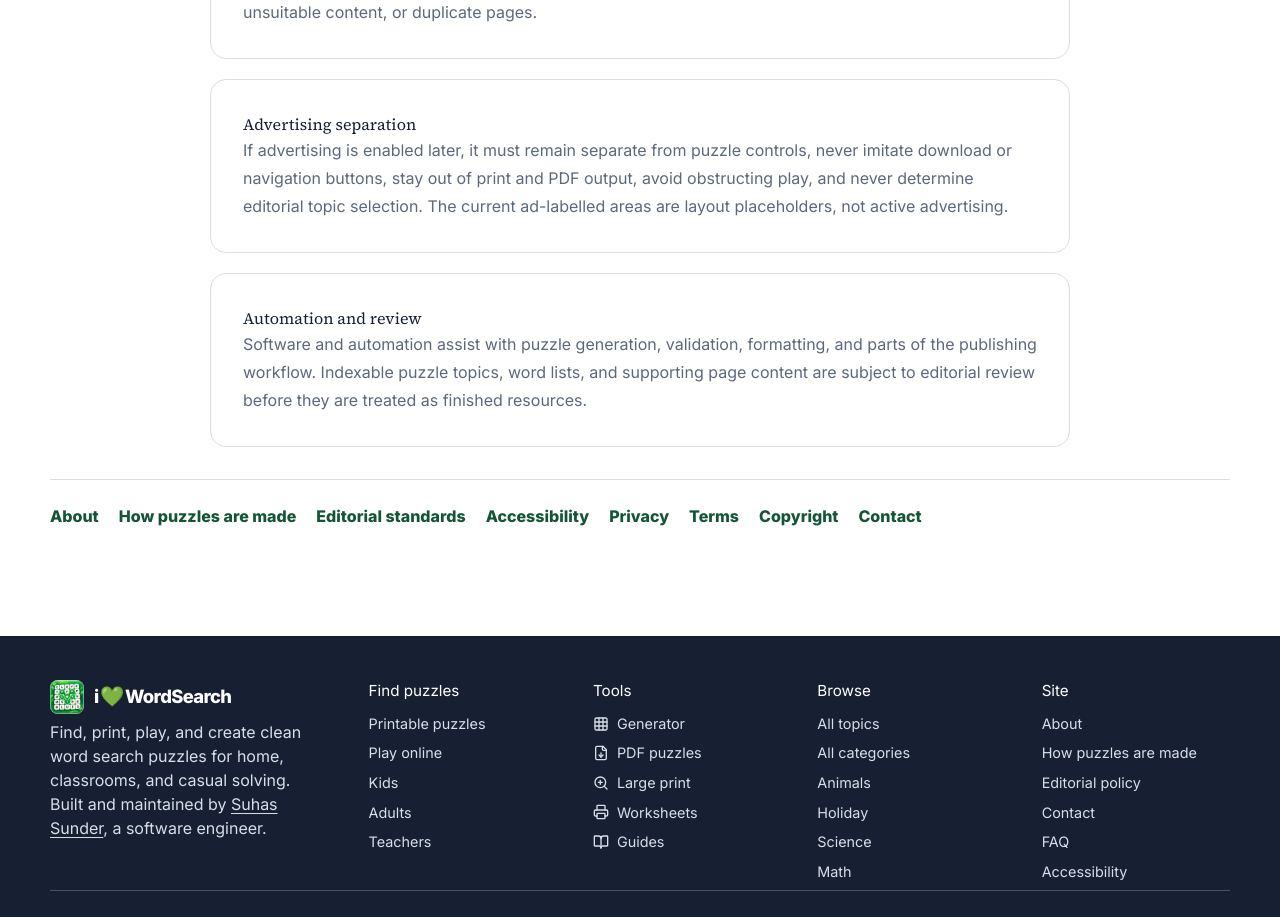
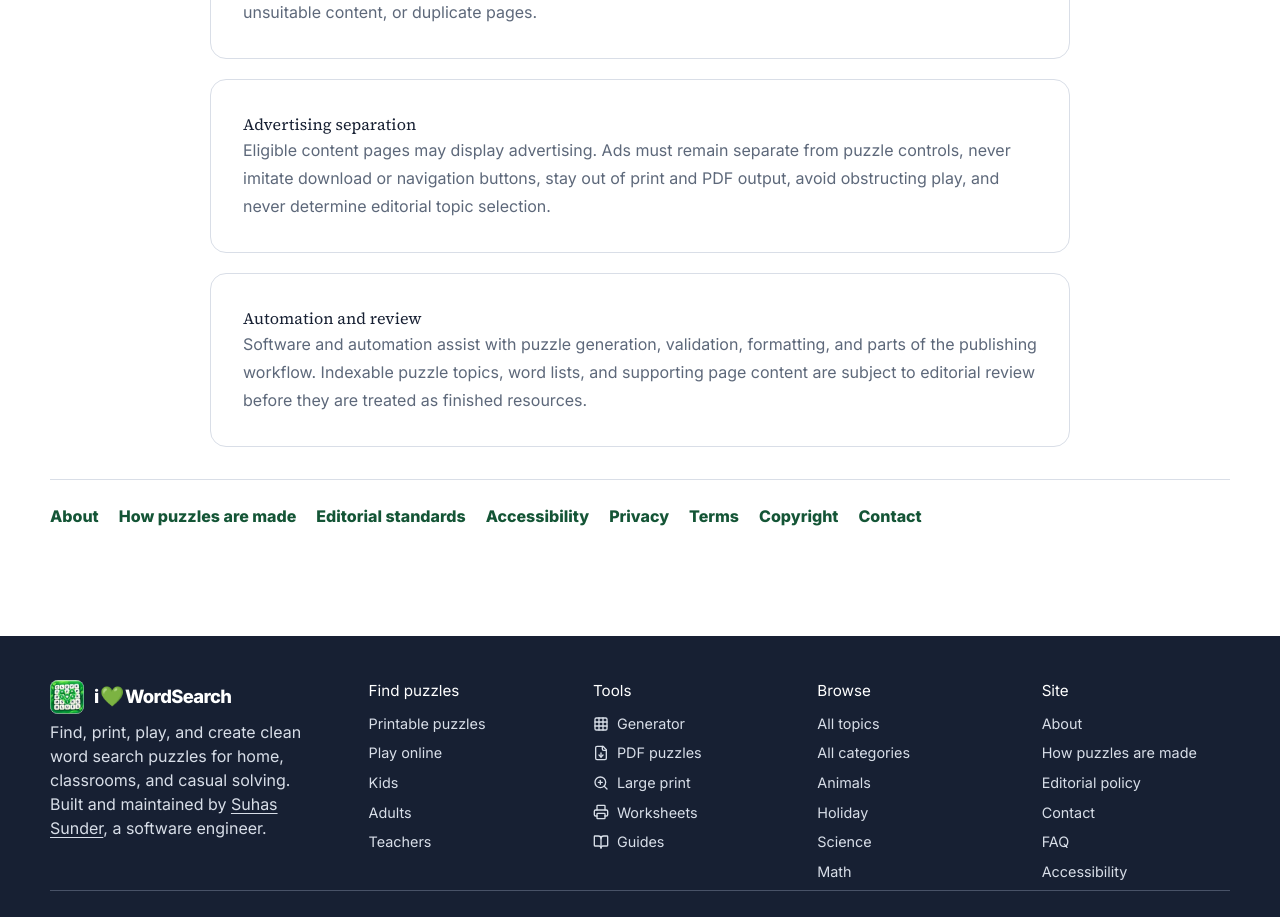
Before and after one commit to suhas-sunder/wordsearch, a Next.js app: page /editorial-policy in a window 1280 px wide. Shown: the part 1420-2337 px from the top of the page. Built offline with nearby package versions, Linux system fonts and the light colour scheme; a web font is replaced by a local one.

Commit message:
Correct the review copy describing current advertising availability

```diff
--- a/app/editorial-policy/page.tsx
+++ b/app/editorial-policy/page.tsx
@@ -11,7 +11,7 @@ export default function EditorialPolicyPage() {
     { heading: "Word-list standards", items: ["Review spelling and topic relevance.", "Remove duplicates and choose an appropriate difficulty.", "Check grid fit and audience suitability.", "Do not add filler terms solely to increase the word count."] },
     { heading: "Description standards", items: ["Write unique, useful copy rather than lightly spun templates.", "Avoid keyword stuffing, fake counts, fabricated popularity claims, and unsupported educational or health outcomes."] },
     { heading: "Corrections", paragraphs: [<>Visitors can <Link href="/contact">report</Link> spelling errors, broken puzzles, print or PDF problems, accessibility issues, unsuitable content, or duplicate pages.</>] },
-    { heading: "Advertising separation", paragraphs: ["If advertising is enabled later, it must remain separate from puzzle controls, never imitate download or navigation buttons, stay out of print and PDF output, avoid obstructing play, and never determine editorial topic selection. The current ad-labelled areas are layout placeholders, not active advertising."] },
+    { heading: "Advertising separation", paragraphs: ["Eligible content pages may display advertising. Ads must remain separate from puzzle controls, never imitate download or navigation buttons, stay out of print and PDF output, avoid obstructing play, and never determine editorial topic selection."] },
     { heading: "Automation and review", paragraphs: ["Software and automation assist with puzzle generation, validation, formatting, and parts of the publishing workflow. Indexable puzzle topics, word lists, and supporting page content are subject to editorial review before they are treated as finished resources."] }
   ]} />;
 }
```
Also changed, not shown: 1 other file (tests, documents, lock files or other folders).
